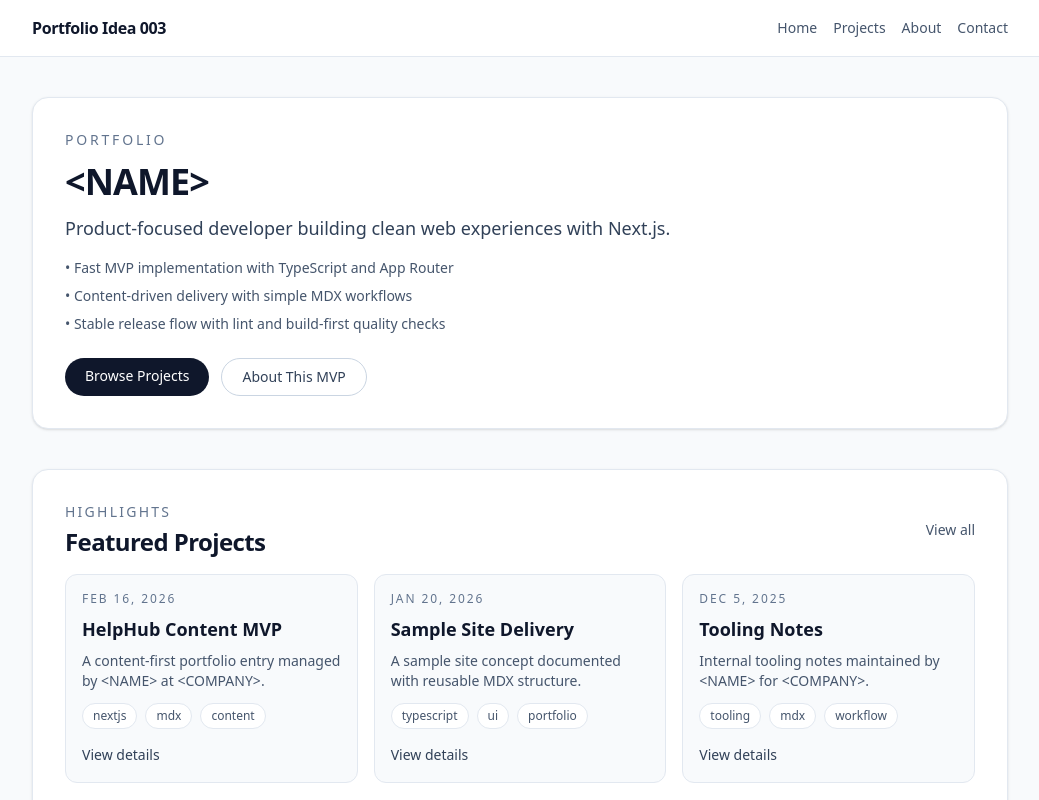
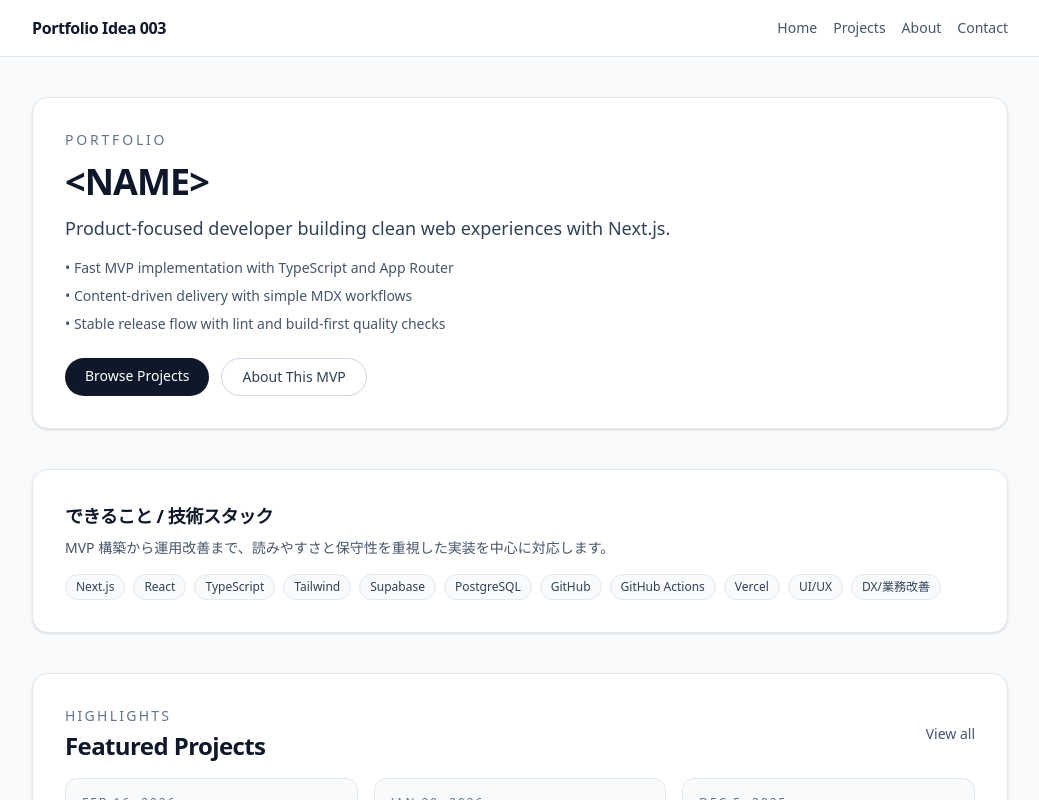
Before and after one commit to Kujara-jp/portfolio-idea-003, a Next.js app: page / in a window 1280 px wide. Shown: the top 800 px of the page, without its empty margins (120-1159 px from the left). Built offline with nearby package versions, Linux system fonts and the light colour scheme.

Commit message:
Add home skills/stack section (#6)

```diff
--- a/src/app/page.tsx
+++ b/src/app/page.tsx
@@ -45,6 +45,35 @@ export default async function HomePage() {
       </section>
 
       <section className="rounded-2xl border border-slate-200 bg-white p-6 shadow-sm sm:p-8">
+        <h2 className="text-lg font-semibold tracking-tight text-slate-900">できること / 技術スタック</h2>
+        <p className="mt-2 text-sm text-slate-600">
+          MVP 構築から運用改善まで、読みやすさと保守性を重視した実装を中心に対応します。
+        </p>
+        <div className="mt-4 flex flex-wrap gap-2">
+          {[
+            "Next.js",
+            "React",
+            "TypeScript",
+            "Tailwind",
+            "Supabase",
+            "PostgreSQL",
+            "GitHub",
+            "GitHub Actions",
+            "Vercel",
+            "UI/UX",
+            "DX/業務改善",
+          ].map((skill) => (
+            <span
+              key={skill}
+              className="rounded-full border border-slate-200 bg-slate-50 px-2.5 py-1 text-xs font-medium text-slate-700"
+            >
+              {skill}
+            </span>
+          ))}
+        </div>
+      </section>
+
+      <section className="rounded-2xl border border-slate-200 bg-white p-6 shadow-sm sm:p-8">
         <div className="mb-4 flex items-center justify-between">
           <div>
             <p className="text-sm font-medium uppercase tracking-[0.16em] text-slate-500">Highlights</p>
```
